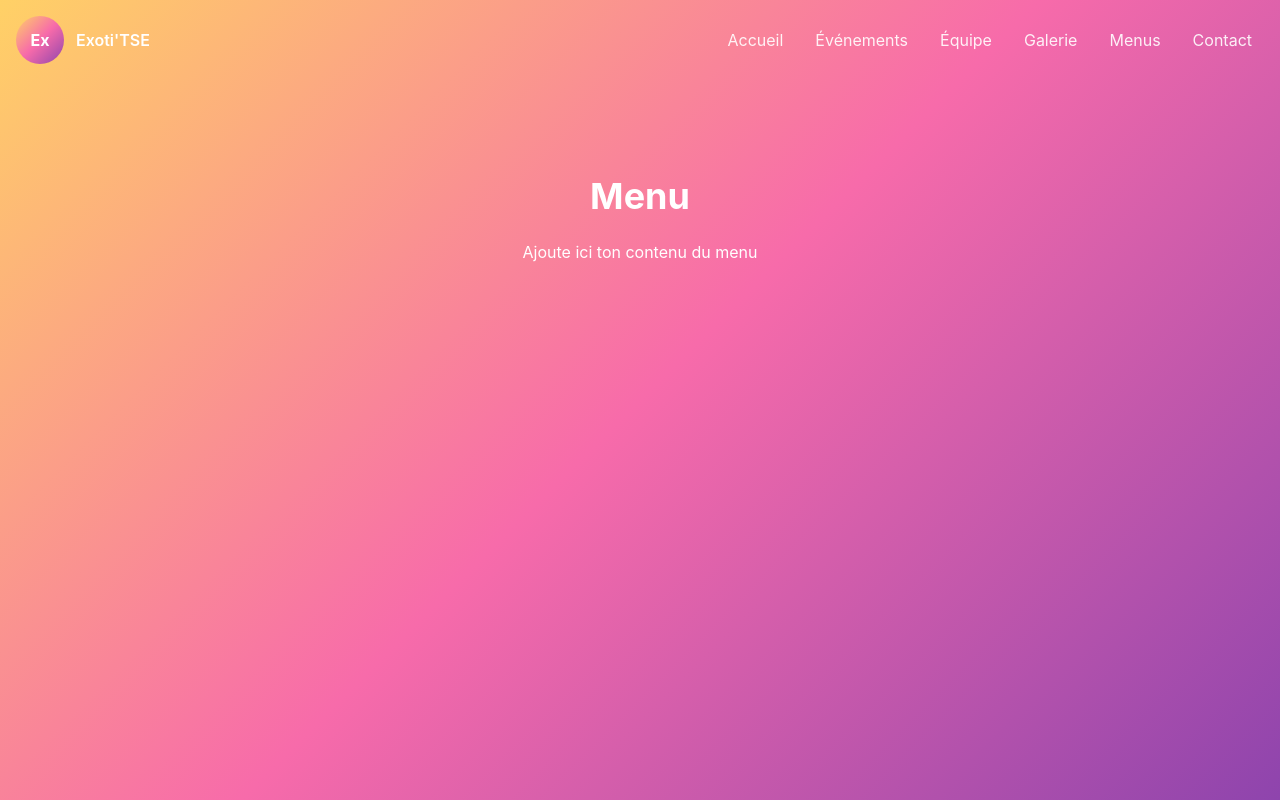
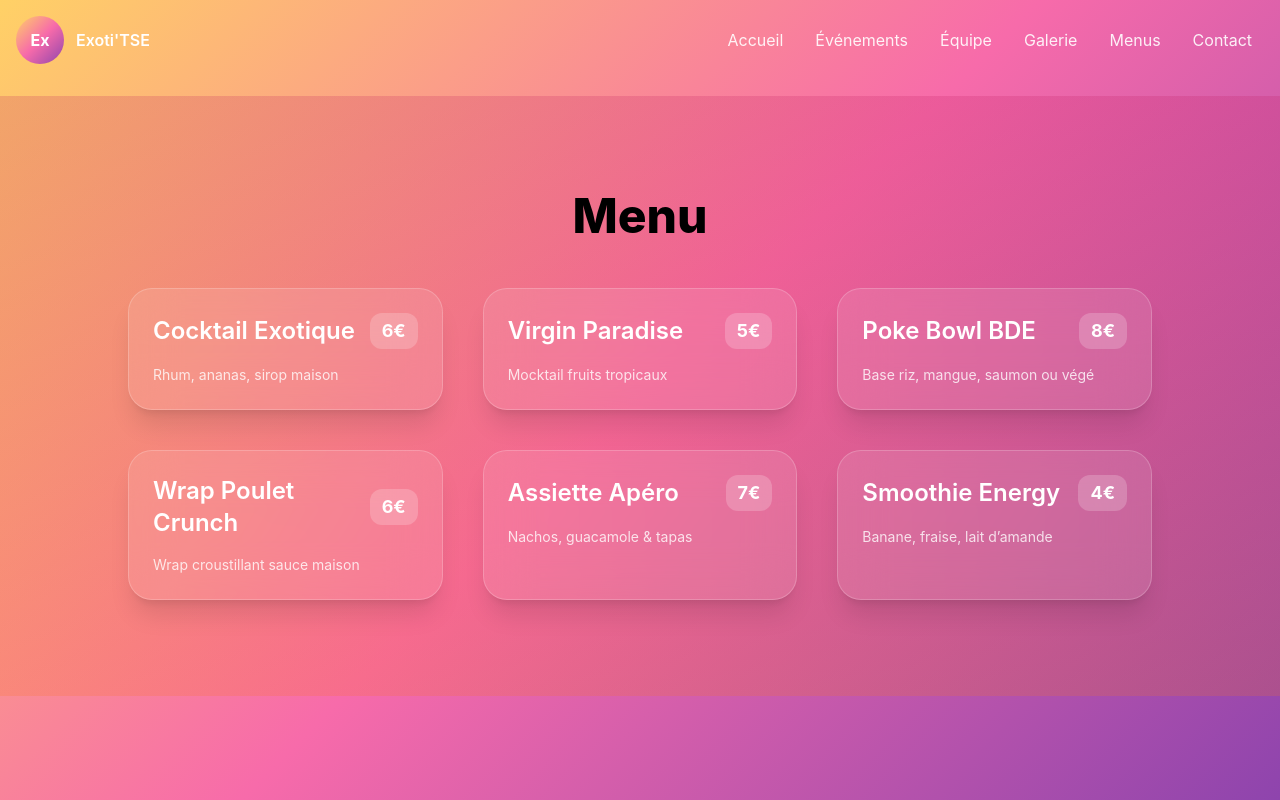
Before and after one commit to FlorianR903/BDE_ExotiTSE_site, a Next.js app: page /menu in a window 1280 px wide. Built offline with nearby package versions, Linux system fonts and the light colour scheme.

Commit message:
Amélioration du design de MenuSection.js

```diff
--- a/components/MenuSection.js
+++ b/components/MenuSection.js
@@ -1,9 +1,43 @@
 // components/MenuSection.js
-export default function MenuSection() {
+
+export default function MenuSection({ items = [] }) {
+
+    const fallbackMenu = [
+        { id: 1, title: "Cocktail Exotique", price: "6€", desc: "Rhum, ananas, sirop maison" },
+        { id: 2, title: "Virgin Paradise", price: "5€", desc: "Mocktail fruits tropicaux" },
+        { id: 3, title: "Poke Bowl BDE", price: "8€", desc: "Base riz, mangue, saumon ou végé" },
+        { id: 4, title: "Wrap Poulet Crunch", price: "6€", desc: "Wrap croustillant sauce maison" },
+        { id: 5, title: "Assiette Apéro", price: "7€", desc: "Nachos, guacamole & tapas" },
+        { id: 6, title: "Smoothie Energy", price: "4€", desc: "Banane, fraise, lait d’amande" }
+    ];
+
+    const menu = items.length > 0 ? items : fallbackMenu;
+
     return (
-        <section className="py-20 text-white text-center">
-            <h2 className="text-4xl font-bold mb-6">Menu</h2>
-            <p>Ajoute ici ton contenu du menu</p>
+        <section id="menu" className="py-24 px-6 bg-gradient-to-b from-pink-700/20 to-orange-500/20">
+
+            <h2 className="text-5xl font-extrabold text-center mb-12">Menu</h2>
+
+            <div className="grid grid-cols-1 sm:grid-cols-2 lg:grid-cols-3 gap-10 max-w-5xl mx-auto">
+
+                {menu.map(item => (
+                    <div
+                        key={item.id}
+                        className="p-6 bg-white/10 backdrop-blur-xl border border-white/20 rounded-3xl shadow-xl
+                                   hover:scale-[1.03] transition-all text-white"
+                    >
+                        <div className="flex justify-between items-center">
+                            <h3 className="text-2xl font-semibold">{item.title}</h3>
+                            <span className="text-lg font-bold bg-white/20 px-3 py-1 rounded-xl">
+                                {item.price}
+                            </span>
+                        </div>
+
+                        <p className="mt-4 text-white/80 text-sm">{item.desc}</p>
+                    </div>
+                ))}
+
+            </div>
         </section>
     );
 }
```
